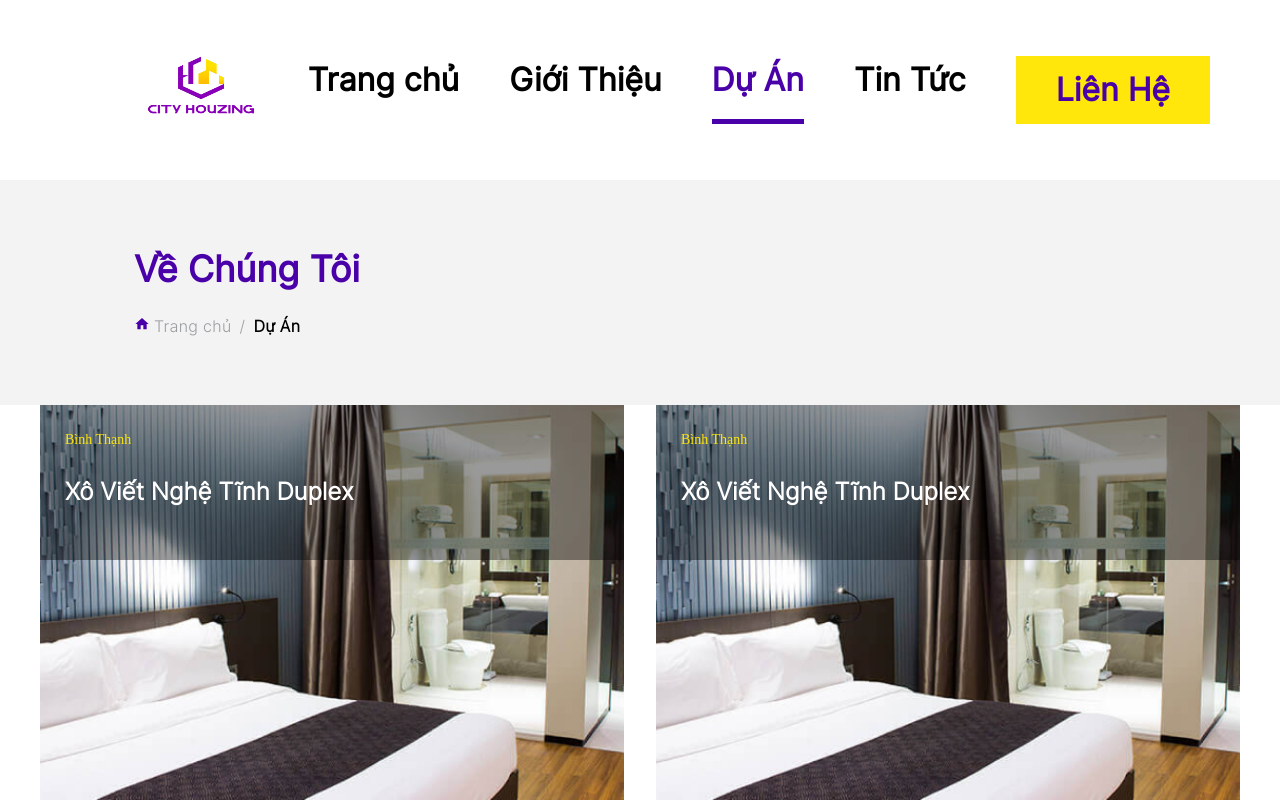
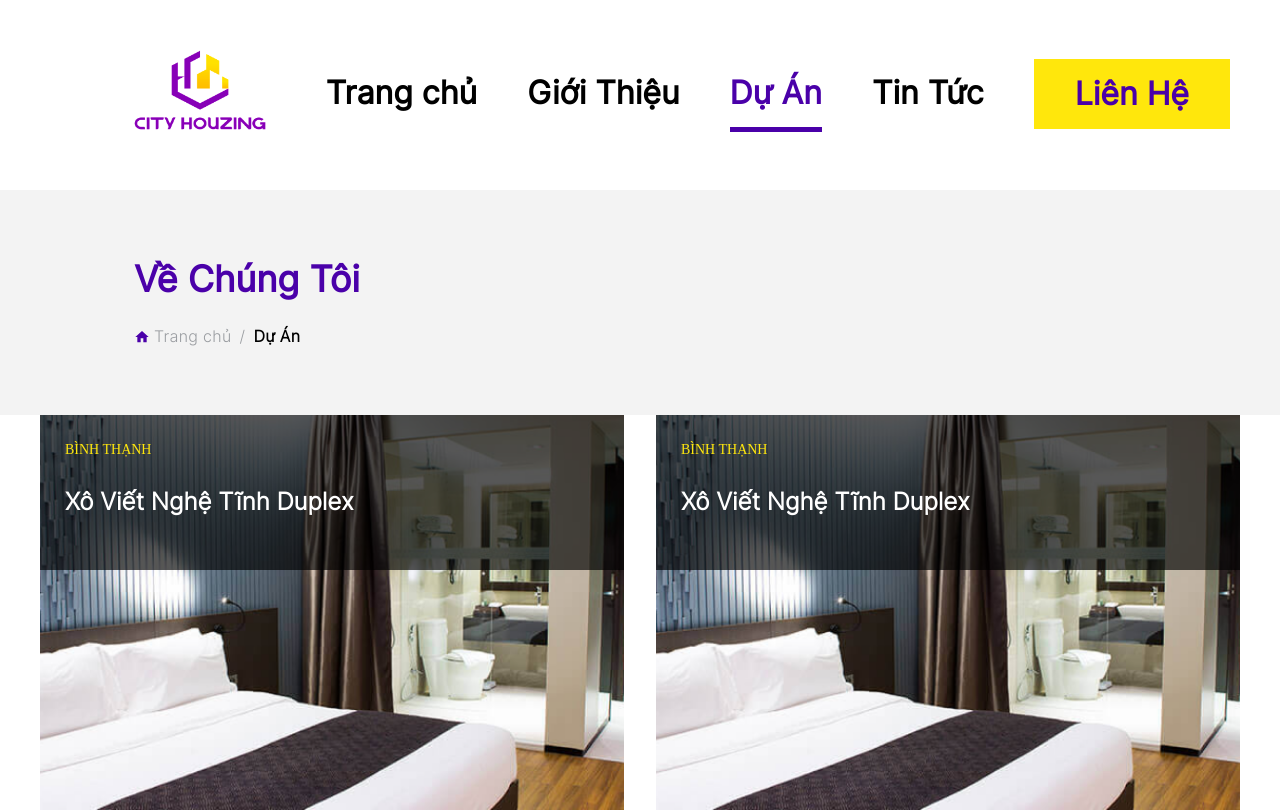
Before and after one commit to DuTran7/CityHouzing, a Next.js app: page /project in a window 1280 px wide. Shown: the top 812 px of the page. Built offline with nearby package versions, Linux system fonts and the light colour scheme.

Commit message:
update source

```diff
--- a/src/components/pages/common/breadcrumb/breadcrumb.js
+++ b/src/components/pages/common/breadcrumb/breadcrumb.js
@@ -50,11 +50,21 @@ const BreadCrumb = ({ title, listItem, ...props }) => {
                   color="inherit"
                   href="/"
                 >
-                  <HomeIcon
-                    sx={{ mr: 0.5, color: theme.palette.primary.main }}
-                    fontSize="inherit"
-                  />
-                  Trang chủ
+                  <Box sx={{ display: 'flex' }}>
+                    <div
+                      style={{
+                        display: 'flex',
+                        alignItems: 'center',
+                        pb: '2px',
+                      }}
+                    >
+                      <HomeIcon
+                        sx={{ mr: 0.5, color: theme.palette.primary.main }}
+                        fontSize="inherit"
+                      />
+                    </div>
+                    <div>Trang chủ</div>
+                  </Box>
                 </Link>
                 <Link
                   sx={{
--- a/src/components/pages/common/footer/index.js
+++ b/src/components/pages/common/footer/index.js
@@ -73,7 +73,12 @@ const Footer = ({ ...props }) => {
             </Typography>
           </Box>
 
-          <Stack sx={{ mr: '40px' }} direction={'row'} spacing={12}>
+          <Stack
+            sx={{ mr: '40px' }}
+            alignItems={'center'}
+            direction={'row'}
+            spacing={12}
+          >
             <Typography
               sx={{
                 fontSize: {
--- a/src/components/pages/common/header/index.js
+++ b/src/components/pages/common/header/index.js
@@ -99,7 +99,7 @@ const Header = ({ ...props }) => {
           color: theme.palette.common.black,
         }}
       >
-        <Toolbar sx={{ padding: '20px' }} disableGutters>
+        <Toolbar disableGutters>
           <Typography
             variant="h6"
             noWrap
@@ -117,13 +117,46 @@ const Header = ({ ...props }) => {
             }}
           >
             <LinkLogo
-              height={'130px'}
-              width={'162px'}
+              height={'180px'}
+              width={'200px'}
               imageURL={'/images/logo/logo.jpg'}
             />
           </Typography>
 
-          <Box sx={{ flexGrow: 1, display: { xs: 'flex', md: 'none' } }}>
+          <Typography
+            variant="h5"
+            noWrap
+            component="a"
+            href=""
+            sx={{
+              mr: 2,
+              display: { xs: 'flex', md: 'none' },
+              flexGrow: 1,
+              fontFamily: 'monospace',
+              fontWeight: 700,
+              letterSpacing: '.3rem',
+              color: 'inherit',
+              textDecoration: 'none',
+              marginLeft: '20px',
+            }}
+          >
+            <LinkLogo
+              height={'76px'}
+              width={'112px'}
+              imageURL={'/images/logo/logo.jpg'}
+            />
+          </Typography>
+          <Box sx={{ flexGrow: 1, display: { xs: 'none', md: 'flex' } }}></Box>
+          <Box
+            sx={{
+              flexGrow: 1,
+              display: { xs: 'flex', md: 'none' },
+              justifyContent: {
+                xs: 'right',
+                sm: 'right',
+              },
+            }}
+          >
             <IconButton
               size="large"
               aria-label="account of current user"
@@ -184,35 +217,18 @@ const Header = ({ ...props }) => {
               ))}
             </Menu>
           </Box>
-          <Typography
-            variant="h5"
-            noWrap
-            component="a"
-            href=""
-            sx={{
-              mr: 2,
-              display: { xs: 'flex', md: 'none' },
-              flexGrow: 1,
-              fontFamily: 'monospace',
-              fontWeight: 700,
-              letterSpacing: '.3rem',
-              color: 'inherit',
-              textDecoration: 'none',
-            }}
-          >
-            <LinkLogo
-              height={'76px'}
-              width={'112px'}
-              imageURL={'/images/logo/logo.jpg'}
-            />
-          </Typography>
-          <Box sx={{ flexGrow: 1, display: { xs: 'none', md: 'flex' } }}></Box>
-
           <Box
             sx={{
               flexGrow: 0,
-              display: { xs: 'none', md: 'flex' },
+              display: { xs: 'none', sm: 'none', md: 'flex' },
               flexDirection: 'row',
+            }}
+          >
+            <Box
+              sx={{
+                display: 'flex',
+                flexDirection: 'row',
+                paddingTop: '10px',
               }}
             >
               {Items.map((item, index) => {
@@ -250,6 +266,7 @@ const Header = ({ ...props }) => {
                   </>
                 );
               })}
+            </Box>
 
             <Box>
               <Typography
@@ -260,9 +277,11 @@ const Header = ({ ...props }) => {
                   mr: '50px',
                   background: '#FFE70C',
                   padding: '10px 40px',
+                  border: '1px solid #FFE70C',
                   '&:hover': {
-                    background: theme.palette.common.white,
-                    color: theme.palette.primary.main,
+                    background: theme.palette.primary.main,
+                    color: '#FFE70C',
+                    border: '1px solid #FFE70C',
                   },
                 }}
                 variant="h4"
--- a/src/components/pages/project/project.js
+++ b/src/components/pages/project/project.js
@@ -110,7 +110,7 @@ const Project = ({ ...props }) => {
                         width: '100%',
                         height: '155px',
                         textAlign: 'start',
-                        backgroundColor: 'rgba(0, 0, 0, 0.4)',
+                        backgroundColor: 'rgb(0 0 0 / 66%)',
                         display: 'flex',
                         flexDirection: 'column',
                         alignItems: 'flex-start',
@@ -123,7 +123,7 @@ const Project = ({ ...props }) => {
                         style={{ marginBottom: '30px' }}
                         variant="h7"
                       >
-                        Bình Thạnh
+                        BÌNH THẠNH
                       </Typography>
                       <Typography
                         color={theme.palette.common.white}
@@ -147,7 +147,11 @@ const Project = ({ ...props }) => {
                         flexDirection: 'column',
                         alignItems: 'flex-start',
                         justifyContent: 'center',
-                        paddingLeft: '25px',
+                        paddingLeft: {
+                          md: '25px',
+                          sm: '0',
+                          xs: '0',
+                        },
                         display: 'none',
                       }}
                     >
@@ -158,12 +162,14 @@ const Project = ({ ...props }) => {
                         height={'100%'}
                         padding={'30px'}
                       >
+                        <Box sx={{ display: 'flex' }}>
                           <Box>
                             <LinkLogo
                               width={'25px'}
                               height={'18px'}
                               imageURL={'/images/icons/electric.png'}
                             ></LinkLogo>
+                          </Box>
                           <Typography
                             color={theme.palette.common.white}
                             variant="h7"
@@ -171,12 +177,14 @@ const Project = ({ ...props }) => {
                             4k/kwh
                           </Typography>
                         </Box>
+                        <Box sx={{ display: 'flex' }}>
                           <Box>
                             <LinkLogo
                               width={'25px'}
                               height={'18px'}
                               imageURL={'/images/icons/other.png'}
                             ></LinkLogo>
+                          </Box>
                           <Typography
                             color={theme.palette.common.white}
                             variant="h7"
@@ -184,12 +192,14 @@ const Project = ({ ...props }) => {
                             100k/p
                           </Typography>
                         </Box>
+                        <Box sx={{ display: 'flex' }}>
                           <Box>
                             <LinkLogo
                               width={'25px'}
                               height={'18px'}
                               imageURL={'/images/icons/wifi.png'}
                             ></LinkLogo>
+                          </Box>
                           <Typography
                             color={theme.palette.common.white}
                             variant="h7"
```
Lines whose indentation alone changed are shown as unchanged.
